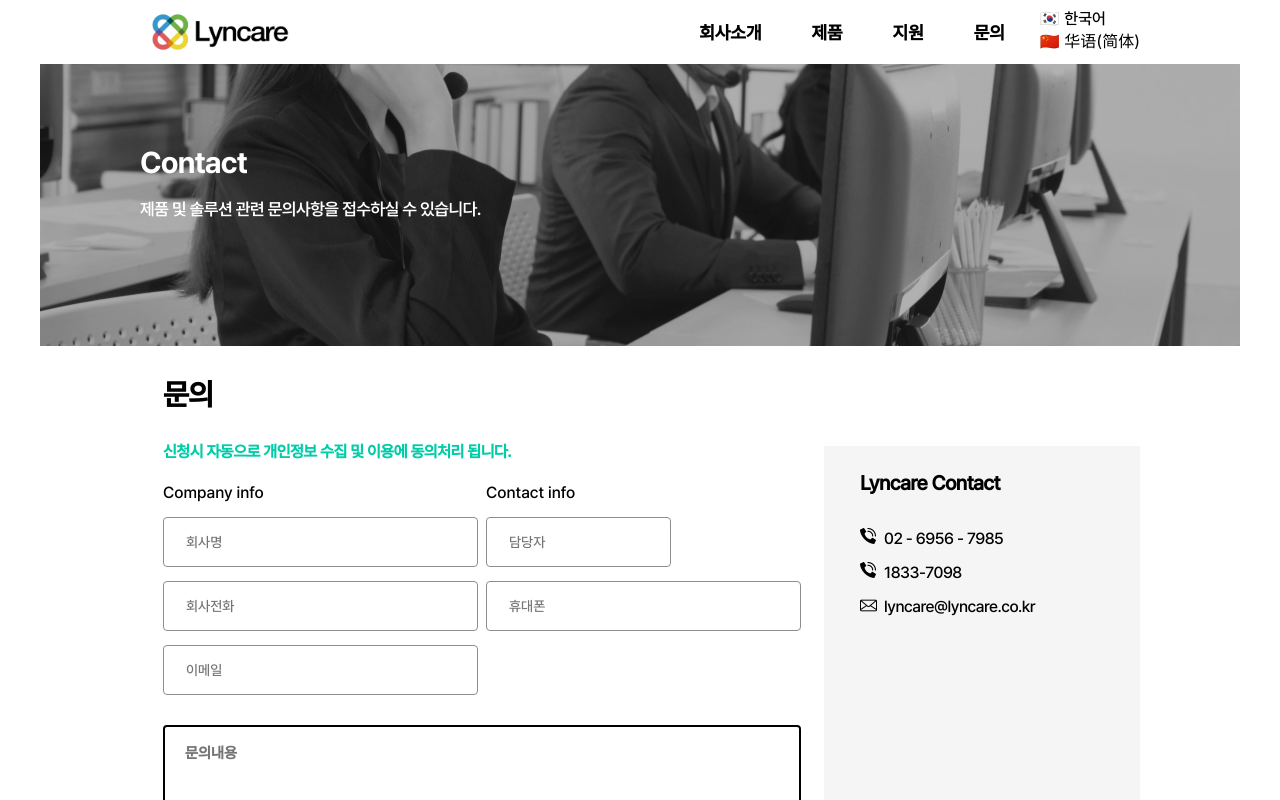
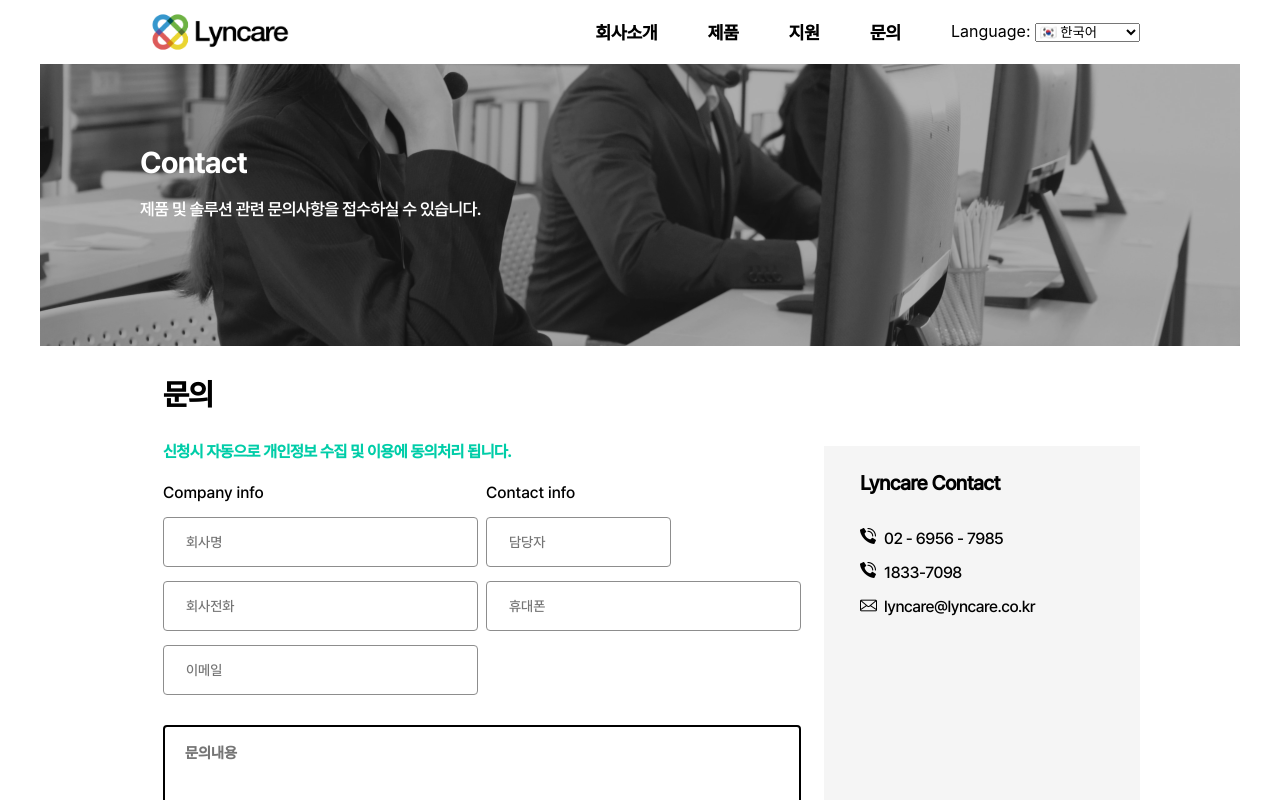
Before and after one commit to LyncareProject/lyncare, a React (Create React App) app in the folder client/: page /contact in a window 1280 px wide. Shown: the top 800 px of the page. Built offline with nearby package versions, Linux system fonts and the light colour scheme.

Commit message:
메인 영상 및 언어설정 헤더 수정

```diff
--- a/client/src/components/Header/Header.css
+++ b/client/src/components/Header/Header.css
@@ -172,6 +172,9 @@ a {
   margin-left: 35px;
 }
 
+.dep_Language{
+  margin-top: 15px;
+}
 
 /* 회전 */
 /* .menu-trigger.active-1 span:nth-of-type(1) {
--- a/client/src/components/Header/Header.jsx
+++ b/client/src/components/Header/Header.jsx
@@ -1,9 +1,25 @@
+import { useState } from 'react';
+import { useNavigate } from 'react-router-dom';
 import { Link } from "react-router-dom";
 import "./Header.css";
 import Header_logo from "./../images/H_Lyncarelogo.png";
 import Sidebar from "../Sidebar/Sidebar";
 
 const Header = () => {
+  const [selectedLanguage, setSelectedLanguage] = useState('ko');
+  const navigate = useNavigate();
+
+  const handleLanguageChange = (event) => {
+    const selectedValue = event.target.value;
+    setSelectedLanguage(selectedValue);
+
+    // 선택된 언어에 따라 알맞은 경로로 이동
+    if (selectedValue === 'ko') {
+      navigate('/');
+    } else if (selectedValue === 'cn') {
+      navigate('/Zh-chs');
+    }
+  };
   return (
     <div className="Header">
       <Link to="/" className="H_logo">
@@ -35,22 +51,13 @@ const Header = () => {
           </li>
 
 
-        <li>
-        <ol className="sub_nav">
-          <li className="dep2">
-            <Link to="/">
-                <span>🇰🇷 한국어</span>
-              </Link>
-            </li>
-
-          <li className="dep2">
-            <Link to="/Zh-chs">
-                <span>🇨🇳 华语(简体)</span>
-              </Link>
-            </li>
-        </ol>
-
-        </li>
+          <li className="dep1 dep_Language">
+      <label>Language: </label>
+      <select value={selectedLanguage} onChange={handleLanguageChange}>
+        <option value="ko">🇰🇷 한국어</option>
+        <option value="cn">🇨🇳 华语(简体)</option>
+      </select>
+    </li>
 
         </ul>
         <p className="N_bg"></p>
--- a/client/src/components/Header/HeaderZhchs.jsx
+++ b/client/src/components/Header/HeaderZhchs.jsx
@@ -1,9 +1,25 @@
+import { useState } from 'react';
+import { useNavigate } from 'react-router-dom';
 import { Link } from "react-router-dom";
 import "./Header.css";
 import Header_logo from "./../images/H_Lyncarelogo.png";
 import Sidebar from "../Sidebar/Sidebar";
 
 const Header = () => {
+  const [selectedLanguage, setSelectedLanguage] = useState('cn');
+  const navigate = useNavigate();
+
+  const handleLanguageChange = (event) => {
+    const selectedValue = event.target.value;
+    setSelectedLanguage(selectedValue);
+
+    // 선택된 언어에 따라 알맞은 경로로 이동
+    if (selectedValue === 'cn')  {
+      navigate('/Zh-chs');
+    } else if  (selectedValue === 'ko') {
+      navigate('/');
+    }
+  };
   return (
     <div className="Header">
       <Link to="/Zh-chs" className="H_logo">
@@ -34,19 +50,15 @@ const Header = () => {
             </Link>
           </li>
 
-          <ol className="sub_nav">
-          <li className="dep2">
-            <Link to="/">
-                <span>🇰🇷 한국어</span>
-              </Link>
-            </li>
+          <li className="dep1 dep_Language">
+            <label>Language: </label>
+            <select value={selectedLanguage} onChange={handleLanguageChange}>
+              <option value="cn">🇨🇳 华语(简体)</option>
+              <option value="ko">🇰🇷 한국어</option>
+            </select>
+          </li>
 
-          <li className="dep2">
-            <Link to="/Zh-chs">
-                <span>🇨🇳 华语(简体)</span>
-              </Link>
-            </li>
-        </ol>
+
 
         </ul>
         <p className="N_bg"></p>
--- a/client/src/pages/Main.jsx
+++ b/client/src/pages/Main.jsx
@@ -21,7 +21,7 @@ return (
       <div className='section1_text'>
         <h2 className='section_text1'>Fresh Drive</h2>
         <h2 className='section_text2'>
-          더 상쾌한 드라이브
+          더 상쾌한 드라이브 &nbsp;
           <br />
           라이프 스타일을 위해.
         </h2 >
--- a/client/src/pages/zh-chs/MainZhchs.jsx
+++ b/client/src/pages/zh-chs/MainZhchs.jsx
@@ -23,7 +23,7 @@ return (
       <div className='section1_text'>
         <h2 className='section_text1'>Fresh Drive</h2>
         <h2 className='section_text2'>
-        为了更清新的驾驶
+        为了更清新的驾驶 &nbsp;
           <br />
           为了更美好的生活。
         </h2 >
```
Also changed, not shown: 2 other files (tests, documents, lock files or other folders).
